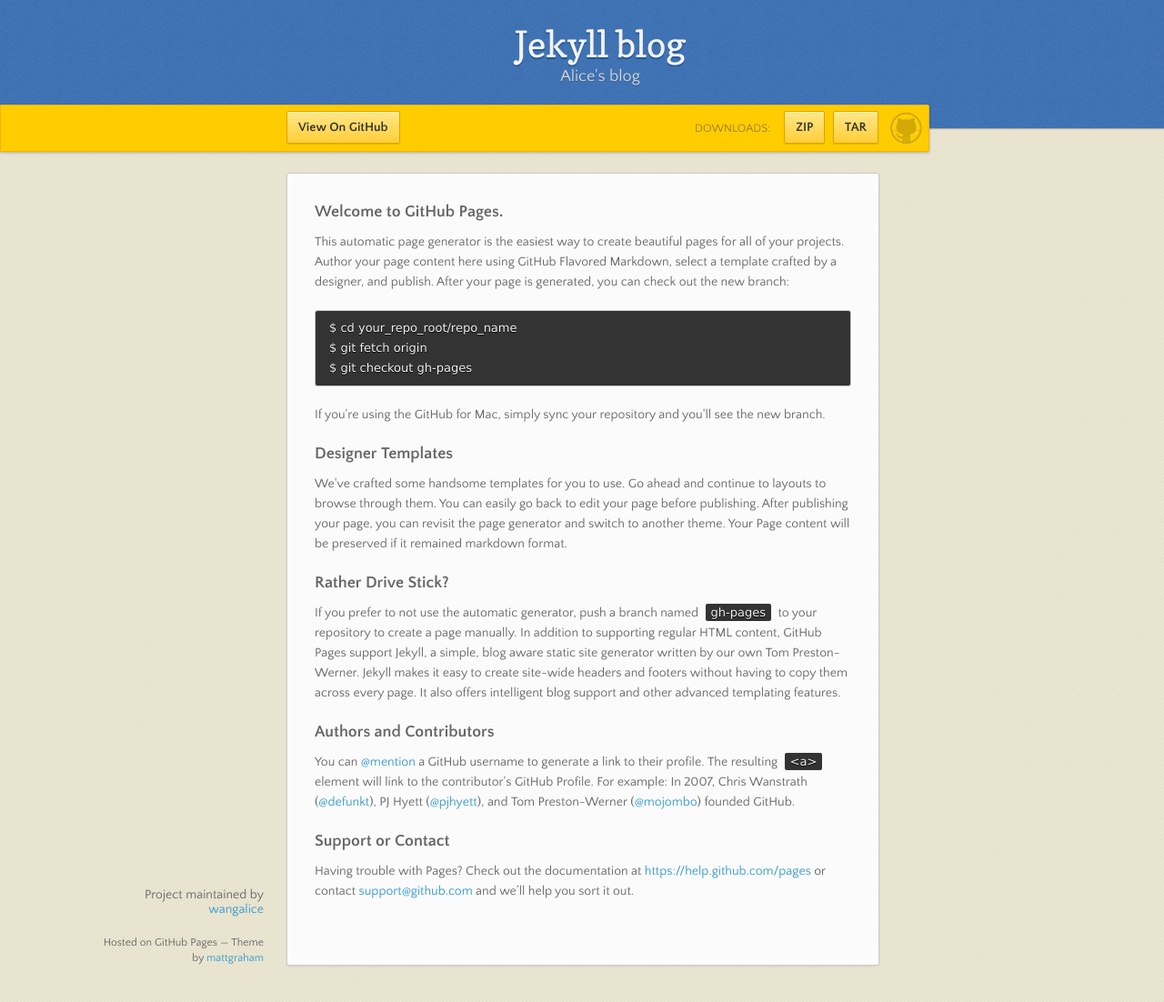
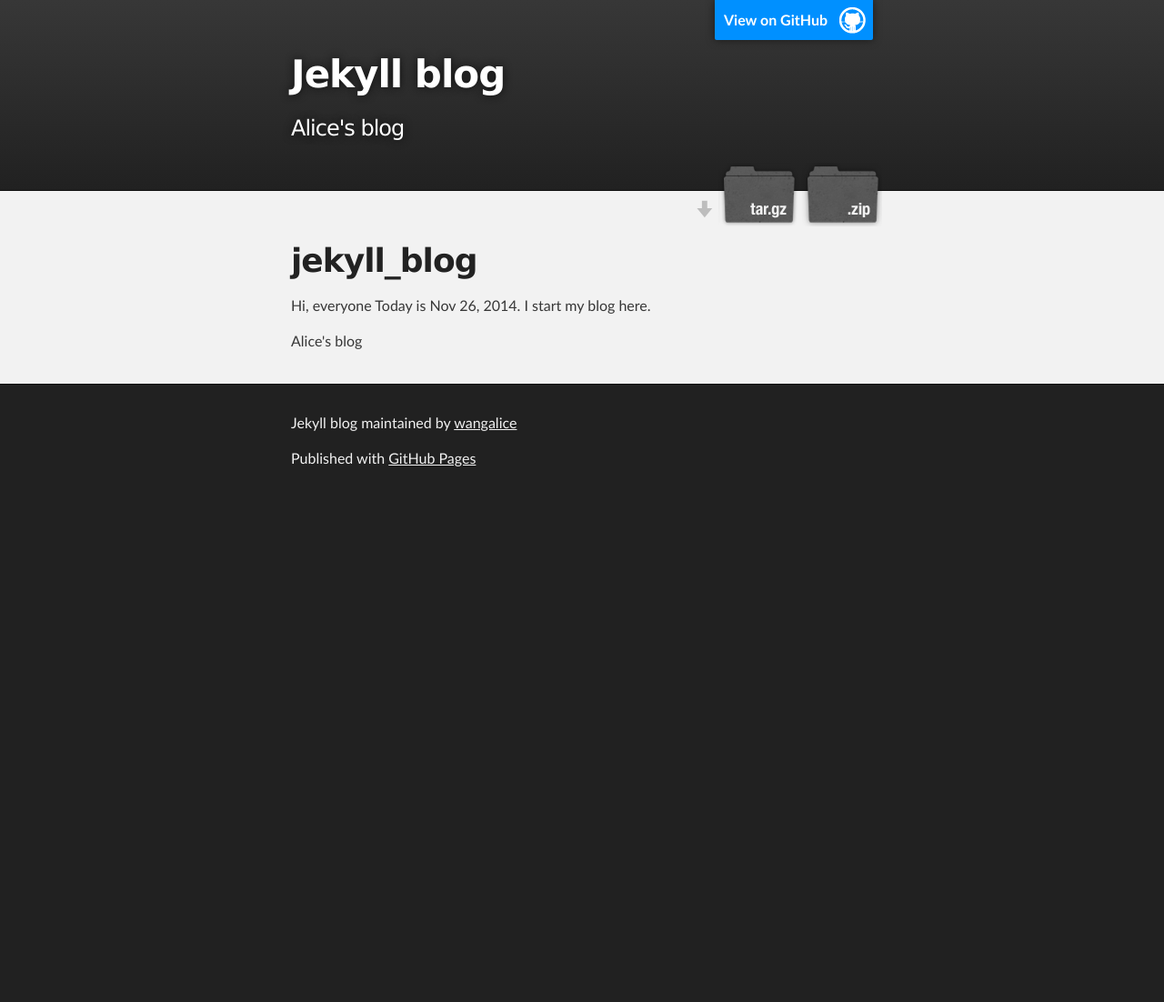
Before and after one commit to bierxiaobia/jekyll_blog, a Jekyll site: the page index.html, which Jekyll copies as it is, in a window 1280 px wide and 1102 px high. Shown: the whole window at 91% size. Built offline with Jekyll 4.4.1, drawn with Linux system fonts in a browser that asks for light colours; nearby versions of some CDN libraries.

```diff
--- a/index.html
+++ b/index.html
@@ -1,82 +1,55 @@
-<!doctype html>
+<!DOCTYPE html>
 <html>
+
   <head>
-    <meta charset="utf-8">
+    <meta charset='utf-8'>
     <meta http-equiv="X-UA-Compatible" content="chrome=1">
-    <title>Jekyll blog by wangalice</title>
-    <link rel="stylesheet" href="stylesheets/styles.css">
-    <link rel="stylesheet" href="stylesheets/pygment_trac.css">
-    <script src="https://ajax.googleapis.com/ajax/libs/jquery/1.7.1/jquery.min.js"></script>
-    <script src="javascripts/main.js"></script>
-    <!--[if lt IE 9]>
-      <script src="//html5shiv.googlecode.com/svn/trunk/html5.js"></script>
-    <![endif]-->
-    <meta name="viewport" content="width=device-width, initial-scale=1, user-scalable=no">
+    <meta name="description" content="Jekyll blog : Alice&#39;s blog">
 
+    <link rel="stylesheet" type="text/css" media="screen" href="stylesheets/stylesheet.css">
+
+    <title>Jekyll blog</title>
   </head>
+
   <body>
 
-      <header>
-        <h1>Jekyll blog</h1>
-        <p>Alice&#39;s blog</p>
-      </header>
+    <!-- HEADER -->
+    <div id="header_wrap" class="outer">
+        <header class="inner">
+          <a id="forkme_banner" href="https://github.com/wangalice/jekyll_blog">View on GitHub</a>
 
-      <div id="banner">
-        <span id="logo"></span>
+          <h1 id="project_title">Jekyll blog</h1>
+          <h2 id="project_tagline">Alice&#39;s blog</h2>
 
-        <a href="https://github.com/wangalice/jekyll_blog" class="button fork"><strong>View On GitHub</strong></a>
-        <div class="downloads">
-          <span>Downloads:</span>
-          <ul>
-            <li><a href="https://github.com/wangalice/jekyll_blog/zipball/master" class="button">ZIP</a></li>
-            <li><a href="https://github.com/wangalice/jekyll_blog/tarball/master" class="button">TAR</a></li>
-          </ul>
-        </div>
-      </div><!-- end banner -->
+            <section id="downloads">
+              <a class="zip_download_link" href="https://github.com/wangalice/jekyll_blog/zipball/master">Download this project as a .zip file</a>
+              <a class="tar_download_link" href="https://github.com/wangalice/jekyll_blog/tarball/master">Download this project as a tar.gz file</a>
+            </section>
+        </header>
+    </div>
 
-    <div class="wrapper">
-      <nav>
-        <ul></ul>
-      </nav>
-      <section>
-        <h3>
-<a id="welcome-to-github-pages" class="anchor" href="#welcome-to-github-pages" aria-hidden="true"><span class="octicon octicon-link"></span></a>Welcome to GitHub Pages.</h3>
+    <!-- MAIN CONTENT -->
+    <div id="main_content_wrap" class="outer">
+      <section id="main_content" class="inner">
+        <h1>
+<a id="jekyll_blog" class="anchor" href="#jekyll_blog" aria-hidden="true"><span class="octicon octicon-link"></span></a>jekyll_blog</h1>
 
-<p>This automatic page generator is the easiest way to create beautiful pages for all of your projects. Author your page content here using GitHub Flavored Markdown, select a template crafted by a designer, and publish. After your page is generated, you can check out the new branch:</p>
+<p>Hi, everyone
+    Today is Nov 26, 2014. I start my blog here.</p>
 
-<pre><code>$ cd your_repo_root/repo_name
-$ git fetch origin
-$ git checkout gh-pages
-</code></pre>
+<p>Alice's blog</p>
+      </section>
+    </div>
 
-<p>If you're using the GitHub for Mac, simply sync your repository and you'll see the new branch.</p>
-
-<h3>
-<a id="designer-templates" class="anchor" href="#designer-templates" aria-hidden="true"><span class="octicon octicon-link"></span></a>Designer Templates</h3>
-
-<p>We've crafted some handsome templates for you to use. Go ahead and continue to layouts to browse through them. You can easily go back to edit your page before publishing. After publishing your page, you can revisit the page generator and switch to another theme. Your Page content will be preserved if it remained markdown format.</p>
-
-<h3>
-<a id="rather-drive-stick" class="anchor" href="#rather-drive-stick" aria-hidden="true"><span class="octicon octicon-link"></span></a>Rather Drive Stick?</h3>
-
-<p>If you prefer to not use the automatic generator, push a branch named <code>gh-pages</code> to your repository to create a page manually. In addition to supporting regular HTML content, GitHub Pages support Jekyll, a simple, blog aware static site generator written by our own Tom Preston-Werner. Jekyll makes it easy to create site-wide headers and footers without having to copy them across every page. It also offers intelligent blog support and other advanced templating features.</p>
-
-<h3>
-<a id="authors-and-contributors" class="anchor" href="#authors-and-contributors" aria-hidden="true"><span class="octicon octicon-link"></span></a>Authors and Contributors</h3>
-
-<p>You can <a href="https://github.com/blog/821" class="user-mention">@mention</a> a GitHub username to generate a link to their profile. The resulting <code>&lt;a&gt;</code> element will link to the contributor's GitHub Profile. For example: In 2007, Chris Wanstrath (<a href="https://github.com/defunkt" class="user-mention">@defunkt</a>), PJ Hyett (<a href="https://github.com/pjhyett" class="user-mention">@pjhyett</a>), and Tom Preston-Werner (<a href="https://github.com/mojombo" class="user-mention">@mojombo</a>) founded GitHub.</p>
-
-<h3>
-<a id="support-or-contact" class="anchor" href="#support-or-contact" aria-hidden="true"><span class="octicon octicon-link"></span></a>Support or Contact</h3>
-
-<p>Having trouble with Pages? Check out the documentation at <a href="https://help.github.com/pages">https://help.github.com/pages</a> or contact <a href="mailto:support@github.com">support@github.com</a> and we’ll help you sort it out.</p>
-      </section>
-      <footer>
-        <p>Project maintained by <a href="https://github.com/wangalice">wangalice</a></p>
-        <p><small>Hosted on GitHub Pages &mdash; Theme by <a href="https://twitter.com/michigangraham">mattgraham</a></small></p>
+    <!-- FOOTER  -->
+    <div id="footer_wrap" class="outer">
+      <footer class="inner">
+        <p class="copyright">Jekyll blog maintained by <a href="https://github.com/wangalice">wangalice</a></p>
+        <p>Published with <a href="http://pages.github.com">GitHub Pages</a></p>
       </footer>
     </div>
-    <!--[if !IE]><script>fixScale(document);</script><![endif]-->
+
+
 
   </body>
 </html>
--- a/javascripts/main.js
+++ b/javascripts/main.js
@@ -1,53 +1 @@
-var sectionHeight = function() {
-  var total    = $(window).height(),
-      $section = $('section').css('height','auto');
-
-  if ($section.outerHeight(true) < total) {
-    var margin = $section.outerHeight(true) - $section.height();
-    $section.height(total - margin - 20);
-  } else {
-    $section.css('height','auto');
-  }
-}
-
-$(window).resize(sectionHeight);
-
-$(document).ready(function(){
-  $("section h1, section h2").each(function(){
-    $("nav ul").append("<li class='tag-" + this.nodeName.toLowerCase() + "'><a href='#" + $(this).text().toLowerCase().replace(/ /g, '-').replace(/[^\w-]+/g,'') + "'>" + $(this).text() + "</a></li>");
-    $(this).attr("id",$(this).text().toLowerCase().replace(/ /g, '-').replace(/[^\w-]+/g,''));
-    $("nav ul li:first-child a").parent().addClass("active");
-  });
-
-  $("nav ul li").on("click", "a", function(event) {
-    var position = $($(this).attr("href")).offset().top - 190;
-    $("html, body").animate({scrollTop: position}, 400);
-    $("nav ul li a").parent().removeClass("active");
-    $(this).parent().addClass("active");
-    event.preventDefault();
-  });
-
-  sectionHeight();
-
-  $('img').load(sectionHeight);
-});
-
-fixScale = function(doc) {
-
-  var addEvent = 'addEventListener',
-      type = 'gesturestart',
-      qsa = 'querySelectorAll',
-      scales = [1, 1],
-      meta = qsa in doc ? doc[qsa]('meta[name=viewport]') : [];
-
-  function fix() {
-    meta.content = 'width=device-width,minimum-scale=' + scales[0] + ',maximum-scale=' + scales[1];
-    doc.removeEventListener(type, fix, true);
-  }
-
-  if ((meta = meta[meta.length - 1]) && addEvent in doc) {
-    fix();
-    scales = [.25, 1.6];
-    doc[addEvent](type, fix, true);
-  }
-};
+console.log('This would be the main JS file.');
--- a/stylesheets/pygment_trac.css
+++ b/stylesheets/pygment_trac.css
@@ -1,70 +1,70 @@
-.highlight .hll { background-color: #404040 }
-.highlight  { color: #d0d0d0 }
-.highlight .c { color: #999999; font-style: italic } /* Comment */
-.highlight .err { color: #a61717; background-color: #e3d2d2 } /* Error */
-.highlight .g { color: #d0d0d0 } /* Generic */
-.highlight .k { color: #6ab825; font-weight: normal } /* Keyword */
-.highlight .l { color: #d0d0d0 } /* Literal */
-.highlight .n { color: #d0d0d0 } /* Name */
-.highlight .o { color: #d0d0d0 } /* Operator */
-.highlight .x { color: #d0d0d0 } /* Other */
-.highlight .p { color: #d0d0d0 } /* Punctuation */
-.highlight .cm { color: #999999; font-style: italic } /* Comment.Multiline */
-.highlight .cp { color: #cd2828; font-weight: normal } /* Comment.Preproc */
-.highlight .c1 { color: #999999; font-style: italic } /* Comment.Single */
-.highlight .cs { color: #e50808; font-weight: normal; background-color: #520000 } /* Comment.Special */
-.highlight .gd { color: #d22323 } /* Generic.Deleted */
-.highlight .ge { color: #d0d0d0; font-style: italic } /* Generic.Emph */
-.highlight .gr { color: #d22323 } /* Generic.Error */
-.highlight .gh { color: #ffffff; font-weight: normal } /* Generic.Heading */
-.highlight .gi { color: #589819 } /* Generic.Inserted */
-.highlight .go { color: #cccccc } /* Generic.Output */
-.highlight .gp { color: #aaaaaa } /* Generic.Prompt */
-.highlight .gs { color: #d0d0d0; font-weight: normal } /* Generic.Strong */
-.highlight .gu { color: #ffffff; text-decoration: underline } /* Generic.Subheading */
-.highlight .gt { color: #d22323 } /* Generic.Traceback */
-.highlight .kc { color: #6ab825; font-weight: normal } /* Keyword.Constant */
-.highlight .kd { color: #6ab825; font-weight: normal } /* Keyword.Declaration */
-.highlight .kn { color: #6ab825; font-weight: normal } /* Keyword.Namespace */
-.highlight .kp { color: #6ab825 } /* Keyword.Pseudo */
-.highlight .kr { color: #6ab825; font-weight: normal } /* Keyword.Reserved */
-.highlight .kt { color: #6ab825; font-weight: normal } /* Keyword.Type */
-.highlight .ld { color: #d0d0d0 } /* Literal.Date */
-.highlight .m { color: #3677a9 } /* Literal.Number */
-.highlight .s { color: #ff8 } /* Literal.String */
-.highlight .na { color: #bbbbbb } /* Name.Attribute */
-.highlight .nb { color: #24909d } /* Name.Builtin */
-.highlight .nc { color: #447fcf; text-decoration: underline } /* Name.Class */
-.highlight .no { color: #40ffff } /* Name.Constant */
-.highlight .nd { color: #ffa500 } /* Name.Decorator */
-.highlight .ni { color: #d0d0d0 } /* Name.Entity */
-.highlight .ne { color: #bbbbbb } /* Name.Exception */
-.highlight .nf { color: #447fcf } /* Name.Function */
-.highlight .nl { color: #d0d0d0 } /* Name.Label */
-.highlight .nn { color: #447fcf; text-decoration: underline } /* Name.Namespace */
-.highlight .nx { color: #d0d0d0 } /* Name.Other */
-.highlight .py { color: #d0d0d0 } /* Name.Property */
-.highlight .nt { color: #6ab825;} /* Name.Tag */
-.highlight .nv { color: #40ffff } /* Name.Variable */
-.highlight .ow { color: #6ab825; font-weight: normal } /* Operator.Word */
-.highlight .w { color: #666666 } /* Text.Whitespace */
-.highlight .mf { color: #3677a9 } /* Literal.Number.Float */
-.highlight .mh { color: #3677a9 } /* Literal.Number.Hex */
-.highlight .mi { color: #3677a9 } /* Literal.Number.Integer */
-.highlight .mo { color: #3677a9 } /* Literal.Number.Oct */
-.highlight .sb { color: #ff8 } /* Literal.String.Backtick */
-.highlight .sc { color: #ff8 } /* Literal.String.Char */
-.highlight .sd { color: #ff8 } /* Literal.String.Doc */
-.highlight .s2 { color: #ff8 } /* Literal.String.Double */
-.highlight .se { color: #ff8 } /* Literal.String.Escape */
-.highlight .sh { color: #ff8 } /* Literal.String.Heredoc */
-.highlight .si { color: #ff8 } /* Literal.String.Interpol */
-.highlight .sx { color: #ffa500 } /* Literal.String.Other */
-.highlight .sr { color: #ff8 } /* Literal.String.Regex */
-.highlight .s1 { color: #ff8 } /* Literal.String.Single */
-.highlight .ss { color: #ff8 } /* Literal.String.Symbol */
-.highlight .bp { color: #24909d } /* Name.Builtin.Pseudo */
-.highlight .vc { color: #40ffff } /* Name.Variable.Class */
-.highlight .vg { color: #40ffff } /* Name.Variable.Global */
-.highlight .vi { color: #40ffff } /* Name.Variable.Instance */
-.highlight .il { color: #3677a9 } /* Literal.Number.Integer.Long */
+.highlight .hll { background-color: #ffffcc }
+.highlight  { background: #f0f3f3; }
+.highlight .c { color: #0099FF; font-style: italic } /* Comment */
+.highlight .err { color: #AA0000; background-color: #FFAAAA } /* Error */
+.highlight .k { color: #006699; font-weight: bold } /* Keyword */
+.highlight .o { color: #555555 } /* Operator */
+.highlight .cm { color: #0099FF; font-style: italic } /* Comment.Multiline */
+.highlight .cp { color: #009999 } /* Comment.Preproc */
+.highlight .c1 { color: #0099FF; font-style: italic } /* Comment.Single */
+.highlight .cs { color: #0099FF; font-weight: bold; font-style: italic } /* Comment.Special */
+.highlight .gd { background-color: #FFCCCC; border: 1px solid #CC0000 } /* Generic.Deleted */
+.highlight .ge { font-style: italic } /* Generic.Emph */
+.highlight .gr { color: #FF0000 } /* Generic.Error */
+.highlight .gh { color: #003300; font-weight: bold } /* Generic.Heading */
+.highlight .gi { background-color: #CCFFCC; border: 1px solid #00CC00 } /* Generic.Inserted */
+.highlight .go { color: #AAAAAA } /* Generic.Output */
+.highlight .gp { color: #000099; font-weight: bold } /* Generic.Prompt */
+.highlight .gs { font-weight: bold } /* Generic.Strong */
+.highlight .gu { color: #003300; font-weight: bold } /* Generic.Subheading */
+.highlight .gt { color: #99CC66 } /* Generic.Traceback */
+.highlight .kc { color: #006699; font-weight: bold } /* Keyword.Constant */
+.highlight .kd { color: #006699; font-weight: bold } /* Keyword.Declaration */
+.highlight .kn { color: #006699; font-weight: bold } /* Keyword.Namespace */
+.highlight .kp { color: #006699 } /* Keyword.Pseudo */
+.highlight .kr { color: #006699; font-weight: bold } /* Keyword.Reserved */
+.highlight .kt { color: #007788; font-weight: bold } /* Keyword.Type */
+.highlight .m { color: #FF6600 } /* Literal.Number */
+.highlight .s { color: #CC3300 } /* Literal.String */
+.highlight .na { color: #330099 } /* Name.Attribute */
+.highlight .nb { color: #336666 } /* Name.Builtin */
+.highlight .nc { color: #00AA88; font-weight: bold } /* Name.Class */
+.highlight .no { color: #336600 } /* Name.Constant */
+.highlight .nd { color: #9999FF } /* Name.Decorator */
+.highlight .ni { color: #999999; font-weight: bold } /* Name.Entity */
+.highlight .ne { color: #CC0000; font-weight: bold } /* Name.Exception */
+.highlight .nf { color: #CC00FF } /* Name.Function */
+.highlight .nl { color: #9999FF } /* Name.Label */
+.highlight .nn { color: #00CCFF; font-weight: bold } /* Name.Namespace */
+.highlight .nt { color: #330099; font-weight: bold } /* Name.Tag */
+.highlight .nv { color: #003333 } /* Name.Variable */
+.highlight .ow { color: #000000; font-weight: bold } /* Operator.Word */
+.highlight .w { color: #bbbbbb } /* Text.Whitespace */
+.highlight .mf { color: #FF6600 } /* Literal.Number.Float */
+.highlight .mh { color: #FF6600 } /* Literal.Number.Hex */
+.highlight .mi { color: #FF6600 } /* Literal.Number.Integer */
+.highlight .mo { color: #FF6600 } /* Literal.Number.Oct */
+.highlight .sb { color: #CC3300 } /* Literal.String.Backtick */
+.highlight .sc { color: #CC3300 } /* Literal.String.Char */
+.highlight .sd { color: #CC3300; font-style: italic } /* Literal.String.Doc */
+.highlight .s2 { color: #CC3300 } /* Literal.String.Double */
+.highlight .se { color: #CC3300; font-weight: bold } /* Literal.String.Escape */
+.highlight .sh { color: #CC3300 } /* Literal.String.Heredoc */
+.highlight .si { color: #AA0000 } /* Literal.String.Interpol */
+.highlight .sx { color: #CC3300 } /* Literal.String.Other */
+.highlight .sr { color: #33AAAA } /* Literal.String.Regex */
+.highlight .s1 { color: #CC3300 } /* Literal.String.Single */
+.highlight .ss { color: #FFCC33 } /* Literal.String.Symbol */
+.highlight .bp { color: #336666 } /* Name.Builtin.Pseudo */
+.highlight .vc { color: #003333 } /* Name.Variable.Class */
+.highlight .vg { color: #003333 } /* Name.Variable.Global */
+.highlight .vi { color: #003333 } /* Name.Variable.Instance */
+.highlight .il { color: #FF6600 } /* Literal.Number.Integer.Long */
+
+.type-csharp .highlight .k { color: #0000FF }
+.type-csharp .highlight .kt { color: #0000FF }
+.type-csharp .highlight .nf { color: #000000; font-weight: normal }
+.type-csharp .highlight .nc { color: #2B91AF }
+.type-csharp .highlight .nn { color: #000000 }
+.type-csharp .highlight .s { color: #A31515 }
+.type-csharp .highlight .sc { color: #A31515 }
--- /dev/null
+++ b/stylesheets/stylesheet.css
@@ -0,0 +1,425 @@
+/*******************************************************************************
+Slate Theme for GitHub Pages
+by Jason Costello, @jsncostello
+*******************************************************************************/
+
+@import url(pygment_trac.css);
+
+/*******************************************************************************
+MeyerWeb Reset
+*******************************************************************************/
+
+html, body, div, span, applet, object, iframe,
+h1, h2, h3, h4, h5, h6, p, blockquote, pre,
+a, abbr, acronym, address, big, cite, code,
+del, dfn, em, img, ins, kbd, q, s, samp,
+small, strike, strong, sub, sup, tt, var,
+b, u, i, center,
+dl, dt, dd, ol, ul, li,
+fieldset, form, label, legend,
+table, caption, tbody, tfoot, thead, tr, th, td,
+article, aside, canvas, details, embed,
+figure, figcaption, footer, header, hgroup,
+menu, nav, output, ruby, section, summary,
+time, mark, audio, video {
+  margin: 0;
+  padding: 0;
+  border: 0;
+  font: inherit;
+  vertical-align: baseline;
+}
+
+/* HTML5 display-role reset for older browsers */
+article, aside, details, figcaption, figure,
+footer, header, hgroup, menu, nav, section {
+  display: block;
+}
+
+ol, ul {
+  list-style: none;
+}
+
+table {
+  border-collapse: collapse;
+  border-spacing: 0;
+}
+
+/*******************************************************************************
+Theme Styles
+*******************************************************************************/
+
+body {
+  box-sizing: border-box;
+  color:#373737;
+  background: #212121;
+  font-size: 16px;
+  font-family: 'Myriad Pro', Calibri, Helvetica, Arial, sans-serif;
+  line-height: 1.5;
+  -webkit-font-smoothing: antialiased;
+}
+
+h1, h2, h3, h4, h5, h6 {
+  margin: 10px 0;
+  font-weight: 700;
+  color:#222222;
+  font-family: 'Lucida Grande', 'Calibri', Helvetica, Arial, sans-serif;
+  letter-spacing: -1px;
+}
+
+h1 {
+  font-size: 36px;
+  font-weight: 700;
+}
+
+h2 {
+  padding-bottom: 10px;
+  font-size: 32px;
+  background: url('../images/bg_hr.png') repeat-x bottom;
+}
+
+h3 {
+  font-size: 24px;
+}
+
+h4 {
+  font-size: 21px;
+}
+
+h5 {
+  font-size: 18px;
+}
+
+h6 {
+  font-size: 16px;
+}
+
+p {
+  margin: 10px 0 15px 0;
+}
+
+footer p {
+  color: #f2f2f2;
+}
+
+a {
+  text-decoration: none;
+  color: #007edf;
+  text-shadow: none;
+
+  transition: color 0.5s ease;
+  transition: text-shadow 0.5s ease;
+  -webkit-transition: color 0.5s ease;
+  -webkit-transition: text-shadow 0.5s ease;
+  -moz-transition: color 0.5s ease;
+  -moz-transition: text-shadow 0.5s ease;
+  -o-transition: color 0.5s ease;
+  -o-transition: text-shadow 0.5s ease;
+  -ms-transition: color 0.5s ease;
+  -ms-transition: text-shadow 0.5s ease;
+}
+
+a:hover, a:focus {text-decoration: underline;}
+
+footer a {
+  color: #F2F2F2;
+  text-decoration: underline;
+}
+
+em {
+  font-style: italic;
+}
+
+strong {
+  font-weight: bold;
+}
+
+img {
+  position: relative;
+  margin: 0 auto;
+  max-width: 739px;
+  padding: 5px;
+  margin: 10px 0 10px 0;
+  border: 1px solid #ebebeb;
+
+  box-shadow: 0 0 5px #ebebeb;
+  -webkit-box-shadow: 0 0 5px #ebebeb;
+  -moz-box-shadow: 0 0 5px #ebebeb;
+  -o-box-shadow: 0 0 5px #ebebeb;
+  -ms-box-shadow: 0 0 5px #ebebeb;
+}
+
+p img {
+  display: inline;
+  margin: 0;
+  padding: 0;
+  vertical-align: middle;
+  text-align: center;
+  border: none;
+}
+
+pre, code {
+  width: 100%;
+  color: #222;
+  background-color: #fff;
+
+  font-family: Monaco, "Bitstream Vera Sans Mono", "Lucida Console", Terminal, monospace;
+  font-size: 14px;
+
+  border-radius: 2px;
+  -moz-border-radius: 2px;
+  -webkit-border-radius: 2px;
+}
+
+pre {
+  width: 100%;
+  padding: 10px;
+  box-shadow: 0 0 10px rgba(0,0,0,.1);
+  overflow: auto;
+}
+
+code {
+  padding: 3px;
+  margin: 0 3px;
+  box-shadow: 0 0 10px rgba(0,0,0,.1);
+}
+
+pre code {
+  display: block;
+  box-shadow: none;
+}
+
+blockquote {
+  color: #666;
+  margin-bottom: 20px;
+  padding: 0 0 0 20px;
+  border-left: 3px solid #bbb;
+}
+
+
+ul, ol, dl {
+  margin-bottom: 15px
+}
+
+ul {
+  list-style-position: inside;
+  list-style: disc;
+  padding-left: 20px;
+}
+
+ol {
+  list-style-position: inside;
+  list-style: decimal;
+  padding-left: 20px;
+}
+
+dl dt {
+  font-weight: bold;
+}
+
+dl dd {
+  padding-left: 20px;
+  font-style: italic;
+}
+
+dl p {
+  padding-left: 20px;
+  font-style: italic;
+}
+
+hr {
+  height: 1px;
+  margin-bottom: 5px;
+  border: none;
+  background: url('../images/bg_hr.png') repeat-x center;
+}
+
+table {
+  border: 1px solid #373737;
+  margin-bottom: 20px;
+  text-align: left;
+ }
+
+th {
+  font-family: 'Lucida Grande', 'Helvetica Neue', Helvetica, Arial, sans-serif;
+  padding: 10px;
+  background: #373737;
+  color: #fff;
+ }
+
+td {
+  padding: 10px;
+  border: 1px solid #373737;
+ }
+
+form {
+  background: #f2f2f2;
+  padding: 20px;
+}
+
+/*******************************************************************************
+Full-Width Styles
+*******************************************************************************/
+
+.outer {
+  width: 100%;
+}
+
+.inner {
+  position: relative;
+  max-width: 640px;
+  padding: 20px 10px;
+  margin: 0 auto;
+}
+
+#forkme_banner {
+  display: block;
+  position: absolute;
+  top:0;
+  right: 10px;
+  z-index: 10;
+  padding: 10px 50px 10px 10px;
+  color: #fff;
+  background: url('../images/blacktocat.png') #0090ff no-repeat 95% 50%;
+  font-weight: 700;
+  box-shadow: 0 0 10px rgba(0,0,0,.5);
+  border-bottom-left-radius: 2px;
+  border-bottom-right-radius: 2px;
+}
+
+#header_wrap {
+  background: #212121;
+  background: -moz-linear-gradient(top, #373737, #212121);
+  background: -webkit-linear-gradient(top, #373737, #212121);
+  background: -ms-linear-gradient(top, #373737, #212121);
+  background: -o-linear-gradient(top, #373737, #212121);
+  background: linear-gradient(top, #373737, #212121);
+}
+
+#header_wrap .inner {
+  padding: 50px 10px 30px 10px;
+}
+
+#project_title {
+  margin: 0;
+  color: #fff;
+  font-size: 42px;
+  font-weight: 700;
+  text-shadow: #111 0px 0px 10px;
+}
+
+#project_tagline {
+  color: #fff;
+  font-size: 24px;
+  font-weight: 300;
+  background: none;
+  text-shadow: #111 0px 0px 10px;
+}
+
+#downloads {
+  position: absolute;
+  width: 210px;
+  z-index: 10;
+  bottom: -40px;
+  right: 0;
+  height: 70px;
+  background: url('../images/icon_download.png') no-repeat 0% 90%;
+}
+
+.zip_download_link {
+  display: block;
+  float: right;
+  width: 90px;
+  height:70px;
+  text-indent: -5000px;
+  overflow: hidden;
+  background: url(../images/sprite_download.png) no-repeat bottom left;
+}
+
+.tar_download_link {
+  display: block;
+  float: right;
+  width: 90px;
+  height:70px;
+  text-indent: -5000px;
+  overflow: hidden;
+  background: url(../images/sprite_download.png) no-repeat bottom right;
+  margin-left: 10px;
+}
+
+.zip_download_link:hover {
+  background: url(../images/sprite_download.png) no-repeat top left;
+}
+
+.tar_download_link:hover {
+  background: url(../images/sprite_download.png) no-repeat top right;
+}
+
+#main_content_wrap {
+  background: #f2f2f2;
+  border-top: 1px solid #111;
+  border-bottom: 1px solid #111;
+}
+
+#main_content {
+  padding-top: 40px;
+}
+
+#footer_wrap {
+  background: #212121;
+}
+
+
+
+/*******************************************************************************
+Small Device Styles
+*******************************************************************************/
+
+@media screen and (max-width: 480px) {
+  body {
+    font-size:14px;
+  }
+
+  #downloads {
+    display: none;
+  }
+
+  .inner {
+    min-width: 320px;
+    max-width: 480px;
+  }
+
+  #project_title {
+  font-size: 32px;
+  }
+
+  h1 {
+    font-size: 28px;
+  }
+
+  h2 {
+    font-size: 24px;
+  }
+
+  h3 {
+    font-size: 21px;
+  }
+
+  h4 {
+    font-size: 18px;
+  }
+
+  h5 {
+    font-size: 14px;
+  }
+
+  h6 {
+    font-size: 12px;
+  }
+
+  code, pre {
+    min-width: 320px;
+    max-width: 480px;
+    font-size: 11px;
+  }
+
+}
```
Also changed, not shown: params.json (+1 -1 lines), images/bg_hr.png (added), images/blacktocat.png (added), images/icon_download.png (added), images/sprite_download.png (added).
